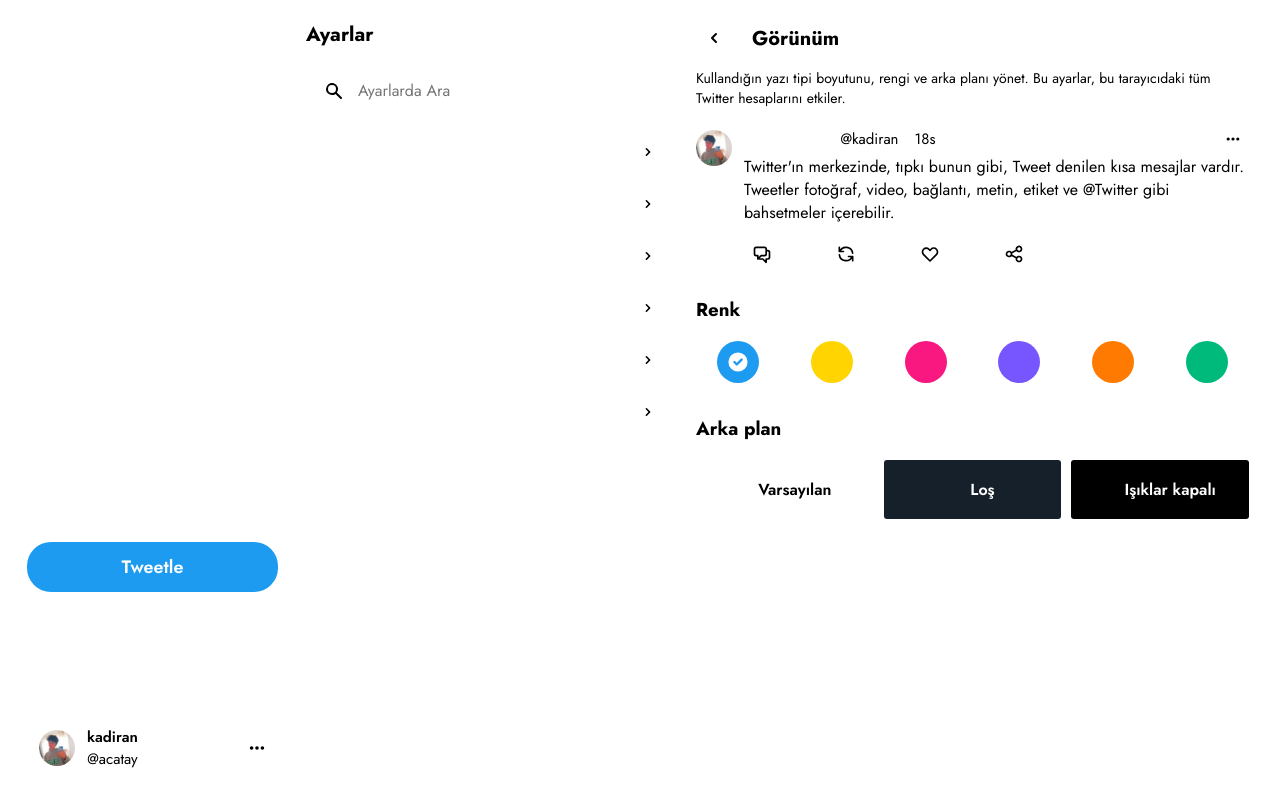
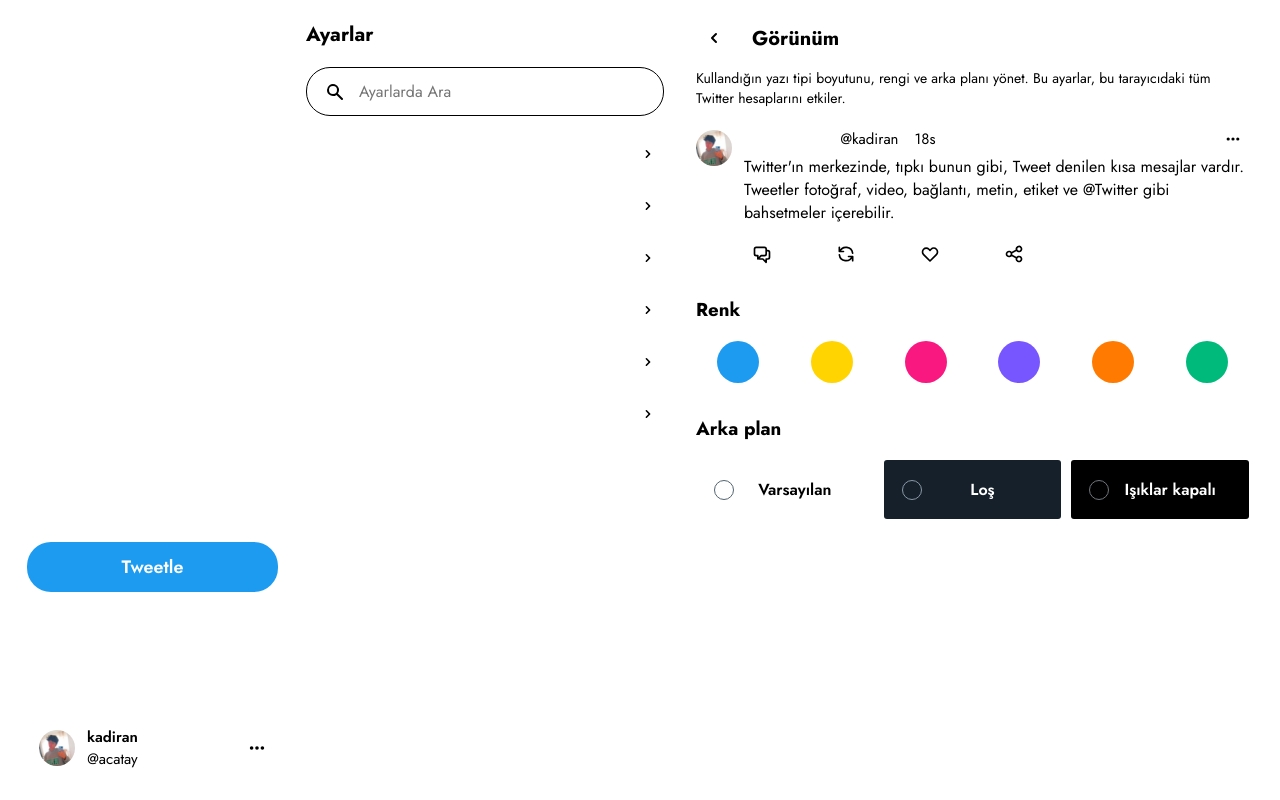
Before and after one commit to kadiranyl/next.js-twitter-clone, a Next.js app: page /settings in a window 1280 px wide. Built offline with nearby package versions, Linux system fonts and the light colour scheme.

Commit message:
Create color themes

```diff
--- a/src/components/Post.tsx
+++ b/src/components/Post.tsx
@@ -3,8 +3,6 @@
 import { HiDotsHorizontal, HiOutlineChatAlt2, HiRefresh, HiOutlineRefresh, HiHeart, HiOutlineHeart, HiOutlineShare, HiChatAlt2 } from 'react-icons/hi'
 
 export default function Post({post, index}: any) {
-    console.log(post);
-
   return (
     <div className="post" key={index}>
         <Link href="/">
--- a/src/components/settings/SettingsRight.tsx
+++ b/src/components/settings/SettingsRight.tsx
@@ -1,12 +1,16 @@
 import Post from 'components/Post'
 import { useApp } from 'context/AppContext'
 import { useRouter } from 'next/router'
-import { HiChevronLeft, HiCheckCircle } from 'react-icons/hi'
+import { HiChevronLeft, HiCheck } from 'react-icons/hi'
 import { BsCheck } from 'react-icons/bs'
 
 export default function SettingsRight() {
-  const { changeTheme, theme }: any = useApp()
+  const { changeTheme, theme, changeThemeColor, themeColor }: any = useApp()
   const router = useRouter()
+
+  console.log(theme);
+  console.log(themeColor);
+
 
   return (
     <div className="diveded-right">
@@ -29,38 +33,44 @@
 
       <div className="display-item">
         <h3>Renk</h3>
-        <div className="flex-row display-item-row">
-          <button className="color-item rounded blue">
-            {true && (
-              <HiCheckCircle color='white' size={24} />
-            )}
-          </button>
-          <button className="color-item rounded yellow">
-            {false && (
-              <HiCheckCircle color='white' size={24} />
-            )}
-          </button>
-          <button className="color-item rounded red">
-            {false && (
-              <HiCheckCircle color='white' size={24} />
-            )}
-          </button>
-          <button className="color-item rounded purple">
-            {false && (
-              <HiCheckCircle color='white' size={24} />
-            )}
-          </button>
-          <button className="color-item rounded orange">
-            {false && (
-              <HiCheckCircle color='white' size={24} />
-            )}
-          </button>
-          <button className="color-item rounded green">
-            {false && (
-              <HiCheckCircle color='white' size={24} />
-            )}
-          </button>
-        </div>
+        <form className="flex-row display-item-row" onChange={(e: any) => changeThemeColor(e?.target?.value)}>
+          <label htmlFor='blue' className="checkbox-label color-item rounded blue">
+            <span className="checkmark">
+              <HiCheck size={48} />
+            </span>
+            <input type="radio" id='blue' name="themeColor" value="blue" defaultChecked={themeColor == "blue"} />
+          </label>
+          <label htmlFor='yellow' className="checkbox-label color-item rounded yellow">
+            <span className="checkmark">
+              <HiCheck size={48} />
+            </span>
+            <input type="radio" id='yellow' name="themeColor" value="yellow" defaultChecked={themeColor == "yellow"} />
+          </label>
+          <label htmlFor='red' className="checkbox-label color-item rounded red">
+            <span className="checkmark">
+              <HiCheck size={48} />
+            </span>
+            <input type="radio" id='red' name="themeColor" value="red" defaultChecked={themeColor == "red"} />
+          </label>
+          <label htmlFor='purple' className="checkbox-label color-item rounded purple">
+            <span className="checkmark">
+              <HiCheck size={48} />
+            </span>
+            <input type="radio" id='purple' name="themeColor" value="purple" defaultChecked={themeColor == "purple"} />
+          </label>
+          <label htmlFor='orange' className="checkbox-label color-item rounded orange">
+            <span className="checkmark">
+              <HiCheck size={48} />
+            </span>
+            <input type="radio" id='orange' name="themeColor" value="orange" defaultChecked={themeColor == "orange"} />
+          </label>
+          <label htmlFor='green' className="checkbox-label color-item rounded green">
+            <span className="checkmark">
+              <HiCheck size={48} />
+            </span>
+            <input type="radio" id='green' name="themeColor" value="green" defaultChecked={themeColor == "green"} />
+          </label>
+        </form>
       </div>
 
       <div className="display-item">
@@ -70,21 +80,21 @@
             <span className="checkmark">
               <BsCheck />
             </span>
-            <input type="radio" id='light' name="theme" value="1" checked={theme == "1"} />
+            <input type="radio" id='light' name="theme" value="1" defaultChecked={theme == "1"} />
             <p>Varsayılan</p>
           </label>
           <label htmlFor='loess' className="checkbox-label theme-item loess">
             <span className="checkmark">
               <BsCheck />
             </span>
-            <input type="radio" id='loess' name="theme" value="2" checked={theme == "2"} />
+            <input type="radio" id='loess' name="theme" value="2" defaultChecked={theme == "2"} />
             <p>Loş</p>
           </label>
           <label htmlFor='dark' className="checkbox-label theme-item dark">
             <span className="checkmark">
               <BsCheck />
             </span>
-            <input type="radio" id='dark' name="theme" value="3" checked={theme == "3"} />
+            <input type="radio" id='dark' name="theme" value="3" defaultChecked={theme == "3"} />
             <p>Işıklar kapalı</p>
           </label>
         </form>
--- a/src/context/AppContext.tsx
+++ b/src/context/AppContext.tsx
@@ -7,7 +7,8 @@
 
 export const AppContextProvider = ({ children }: any) => {
 
-  const [theme, setTheme] = useState()
+  const [theme, setTheme]: any = useState()
+  const [themeColor, setThemeColor]: any = useState()
 
   useEffect(() => {
     if (typeof window !== 'undefined') {
@@ -22,22 +23,31 @@
         } else {
             setTheme(localStorage.getItem("theme"))
         }
-      }
-  }, [])
+
+        if (!localStorage.getItem("theme-color")) {
+            localStorage.setItem("theme-color", "blue")
+            setThemeColor(localStorage.getItem("theme-color"))
+        } else {
+            setThemeColor(localStorage.getItem("theme-color"))
+        }
+    }
+  }, [typeof window])
 
   const changeTheme = (e: any) => {
     localStorage.setItem("theme", e)
     setTheme(e)
   }
+  const changeThemeColor = (e: any) => {
+    localStorage.setItem("theme-color", e)
+    setThemeColor(e)
+  }
 
   useEffect(() => {
-    console.log(theme);
-
-    document.body.className = 'theme-' + (theme == "1" ? "light" : theme == "2" ? "loess" : theme == "3" && "dark")
-  }, [theme]);
+    document.body.className = 'theme-' + (theme == "1" ? "light" : theme == "2" ? "loess" : theme == "3" && "dark") + ' theme-' + themeColor
+  }, [theme, themeColor]);
 
   return (
-    <AppContext.Provider value={{ theme, changeTheme }}>
+    <AppContext.Provider value={{ theme, changeTheme, changeThemeColor }}>
       {children}
     </AppContext.Provider>
   )
--- a/src/styles/main.scss
+++ b/src/styles/main.scss
@@ -23,9 +23,8 @@
   }
 
 
-$primary: rgb(29, 155, 240);
-$secondary: rgb(26, 140, 216);
 
+$blue: #1d9bf0;
 $yellow: #FFD400;
 $red: #F91880;
 $purple: #7856FF;
@@ -38,20 +37,21 @@
     margin: 0;
     box-sizing: border-box;
     font-family: 'Jost', sans-serif;
+
+    &::-webkit-scrollbar {
+        width: 3px;
+      }
+
+    &::-webkit-scrollbar-thumb {
+        @include themify($themes) {
+            background: themed('blackOne');
+        }
+    }
+
 }
 
 body {
     overflow-y: scroll;
-}
-
-::-webkit-scrollbar {
-    width: 3px;
-  }
-
-::-webkit-scrollbar-thumb {
-    @include themify($themes) {
-        background: themed('blackOne');
-    }
 }
 
 #__next {
@@ -141,8 +141,10 @@
 }
 
 .checkbox-label:has(input:checked) .checkmark {
-    background: $primary;
-    border-color: $primary !important;
+    @include themify($themes) {
+        background: themed('primary');
+        border-color: themed('primary') !important;
+    }
 
     svg {
         display: block;
@@ -177,12 +179,16 @@
 }
 
 .blue-btn {
-    background: $primary;
-    color: #fff;
+    @include themify($themes) {
+        background: themed('primary');
+        color: themed('buttonTextColor');
+    }
     transition: all .2s ease;
 
     &:hover {
-        background: $secondary;
+        @include themify($themes) {
+            background: themed('secondary');
+        }
     }
 }
 
@@ -230,10 +236,14 @@
     }
 
     &:hover {
-        background: rgba(29, 155, 240, 0.2);
+        @include themify($themes) {
+            background: themed('primarySoft');
+        }
 
         svg {
-            color: $primary;
+            @include themify($themes) {
+                color: themed('primary');
+            }
         }
     }
 }
@@ -344,10 +354,14 @@
                 }
             }
             .action-item.blue:hover {
-                background: rgba($color: $primary, $alpha: 0.2);
+                @include themify($themes) {
+                    background: themed('primarySoft');
+                }
 
                 svg, span {
-                    color: $primary;
+                    @include themify($themes) {
+                        color: themed('primary');
+                    }
                 }
             }
 
@@ -402,7 +416,9 @@
         }
 
         &:focus {
-            outline: 1px solid $primary;
+            @include themify($themes) {
+                outline: 1px solid themed('primary');
+            }
             border-radius: 24px;
         }
     }
@@ -738,7 +754,9 @@
                     }
 
                     button {
-                        color: $primary;
+                        @include themify($themes) {
+                            color: themed('primary');
+                        }
                         font-size: 15px;
                         font-weight: 600;
                         cursor: pointer;
@@ -746,7 +764,9 @@
                         border-radius: 12px;
 
                         &:hover {
-                            background: rgba($color: $primary, $alpha: 0.2);
+                            @include themify($themes) {
+                                background: themed('primarySoft');
+                            }
                         }
                     }
                 }
@@ -843,7 +863,9 @@
                     right: 0;
                     height: 100%;
                     width: 2px;
-                    background: $primary;
+                    @include themify($themes) {
+                        background: themed('primary');
+                    }
                 }
             }
         }
@@ -904,13 +926,26 @@
                         display: flex;
                         align-items: center;
                         justify-content: center;
+
+                        .checkmark {
+                            border: none;
+
+                            svg {
+                                width: 36px;
+                            }
+                        }
+
                     }
 
                     .color-item.blue {
-                        background: $primary;
+                        background: $blue;
                     }
                     .color-item.yellow {
                         background: $yellow;
+
+                        .checkmark svg {
+                            color: #000;
+                        }
                     }
                     .color-item.red {
                         background: $red;
@@ -947,7 +982,9 @@
                         }
                     }
                     .theme-item:has(input:checked) {
-                        outline: 2px solid $primary;
+                        @include themify($themes) {
+                            outline: 2px solid themed('primary');
+                        }
                     }
 
                     .theme-item.light {
@@ -1153,7 +1190,9 @@
 
     .show-more {
         font-size: 16px;
-        color: $primary;
+        @include themify($themes) {
+            color: themed('primary');
+        }
     }
 
     &:hover {
@@ -1209,7 +1248,9 @@
     }
 
     .box-more-btn svg.pinned {
-        color: $primary;
+        @include themify($themes) {
+            color: themed('primary');
+        }
     }
 
 }
@@ -1225,7 +1266,9 @@
 
 .show-more {
     font-size: 16px;
-    color: $primary;
+    @include themify($themes) {
+        color: themed('primary');
+    }
 }
 
 
@@ -1266,17 +1309,25 @@
                 gap: 12px;
 
                 .box-more-btn {
-                    outline: 1px solid rgba($color: #fff, $alpha: 0.4);
+                    @include themify($themes) {
+                        outline: 1px solid themed('textColor');
+                    }
 
                     svg {
-                        color: #fff;
+                        @include themify($themes) {
+                            color: themed('textColor');
+                        }
                     }
 
                     &:hover {
-                        background: rgba($color: #fff, $alpha: 0.1);
+                        @include themify($themes) {
+                            background: themed('roundedButtonHover');
+                        }
 
                         svg {
-                            color: #fff;
+                            @include themify($themes) {
+                                color: themed('textColor');
+                            }
                         }
                     }
                 }
@@ -1365,7 +1416,9 @@
             width: 30%;
             height: 4px;
             border-radius: 6px;
-            background: $primary;
+            @include themify($themes) {
+                background: themed('primary');
+            }
         }
     }
 }
--- a/src/styles/themes.scss
+++ b/src/styles/themes.scss
@@ -35,4 +35,44 @@
     roundedButtonHover: rgba($color: #fff, $alpha: 0.2),
     logo: rgb(214, 217, 219),
   ),
+
+
+
+
+  blue: (
+    primary: rgb(29, 155, 240),
+    primarySoft: rgba($color: rgb(29, 155, 240), $alpha: 0.2),
+    secondary: rgb(26, 140, 216),
+    buttonTextColor: #fff,
+  ),
+  yellow: (
+    primary: #FFD400,
+    primarySoft: rgba($color: #FFD400, $alpha: 0.2),
+    secondary: rgb(230, 191, 0),
+    buttonTextColor: #2b2b2b,
+  ),
+  red: (
+    primary: #F91880,
+    primarySoft: rgba($color: #F91880, $alpha: 0.2),
+    secondary: rgb(224, 22, 115),
+    buttonTextColor: #fff,
+  ),
+  purple: (
+    primary: #7856FF,
+    primarySoft: rgba($color: #7856FF, $alpha: 0.2),
+    secondary: rgb(108, 77, 230),
+    buttonTextColor: #fff,
+  ),
+  orange: (
+    primary: #FF7A00,
+    primarySoft: rgba($color: #FF7A00, $alpha: 0.2),
+    secondary: rgb(230, 110, 0),
+    buttonTextColor: #fff,
+  ),
+  green: (
+    primary: #00BA7C,
+    primarySoft: rgba($color: #00BA7C, $alpha: 0.2),
+    secondary: rgb(0, 167, 112),
+    buttonTextColor: #fff,
+  ),
 );
```
